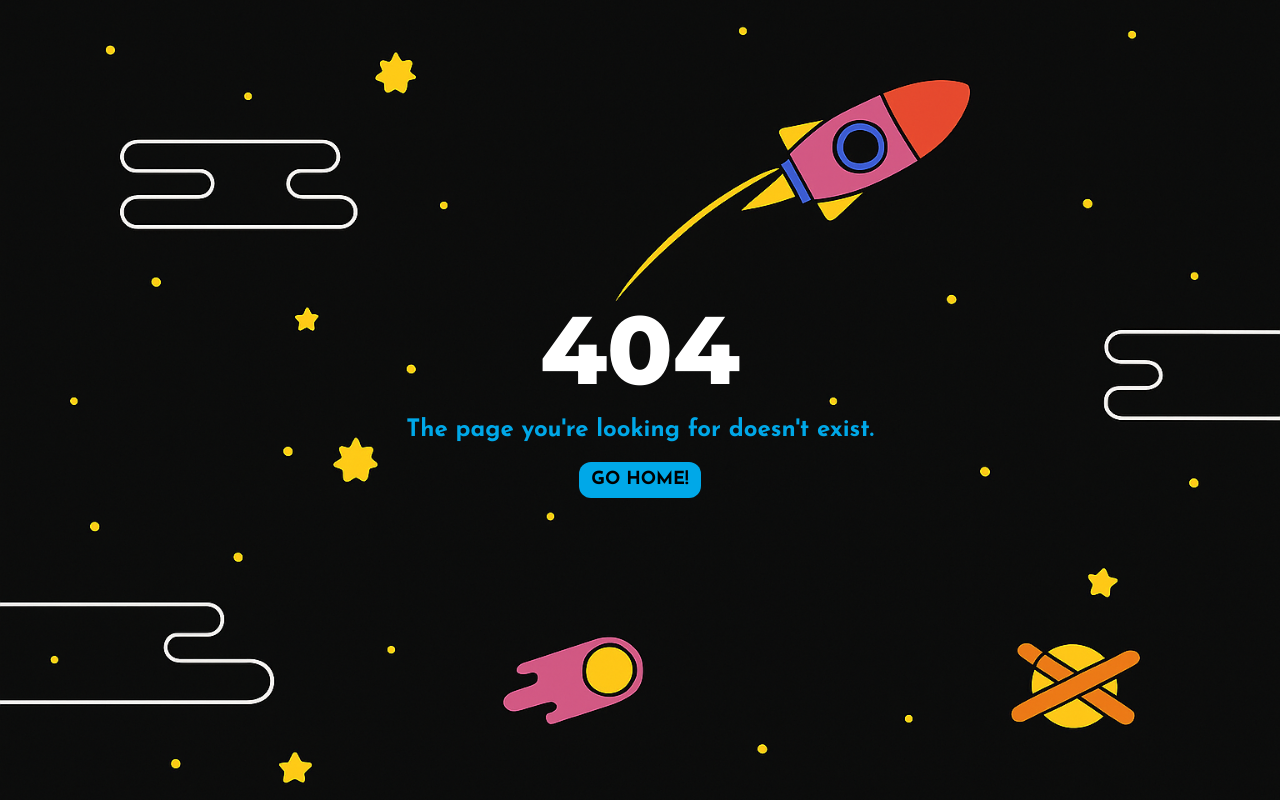
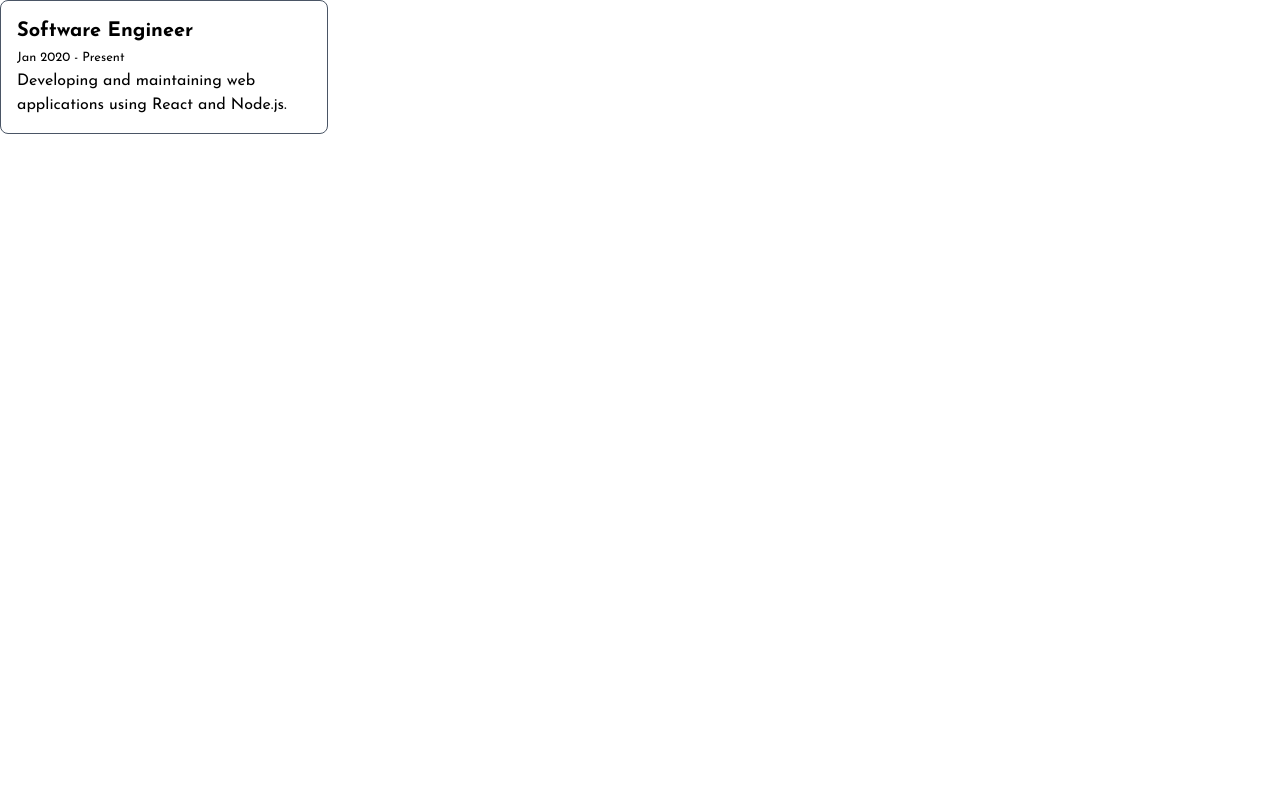
Before and after one commit to dominionnnnnnn/portfolio, a React (Vite) app: page /timeline in a window 1280 px wide. Before the commit this address had no page. Built offline with nearby package versions, Linux system fonts and the light colour scheme.

Commit message:
project page

```diff
--- a/src/App.jsx
+++ b/src/App.jsx
@@ -1,7 +1,9 @@
 import Mainlayout from "./layouts/Mainlayout"
 import HomePage from "./pages/HomePage"
 import AboutPage from "./pages/AboutPage"
+import ProjectsPage from "./pages/ProjectsPage"
 import NotFound from "./components/NotFound"
+import ExpLine from "./components/ExpLine"
 import { Route, createBrowserRouter, createRoutesFromElements, RouterProvider } from "react-router-dom"
 
 const router = createBrowserRouter(
@@ -10,7 +12,9 @@ const router = createBrowserRouter(
       <Route path="/" element={<Mainlayout />} >
         <Route index element={<HomePage/>} />
         <Route path="/about" element={<AboutPage/>} />
+        <Route path="/projects" element={<ProjectsPage/>}/>
       </Route>
+        <Route path="/timeline" element={<ExpLine/>} />
         <Route path="*" element={<NotFound/>} />
     </>
   )
--- /dev/null
+++ b/src/components/ExpLine.jsx
@@ -0,0 +1,15 @@
+import React from 'react'
+import TimeCard from './TImeCard'
+
+const ExpLine = () => {
+  return (
+    <div className='relative'>
+      <TimeCard
+        title="Software Engineer"
+        time="Jan 2020 - Present"
+        content="Developing and maintaining web applications using React and Node.js."/>
+    </div>
+  )
+}
+
+export default ExpLine
--- /dev/null
+++ b/src/components/TimeCard.jsx
@@ -0,0 +1,13 @@
+import React from 'react'
+
+const TImeCard = ({ title, time, content }) => {
+  return (
+    <div className='border-1 border-gray-600 w-82 p-4 rounded-lg'>
+      <h1 className='text-xl font-bold'>{title}</h1>
+      <small>{time}</small>
+      <p>{content}</p>
+    </div>
+  )
+}
+
+export default TImeCard
--- /dev/null
+++ b/src/pages/ProjectsPage.jsx
@@ -0,0 +1,12 @@
+import React from 'react'
+import Projects from '../components/Projects'
+
+const ProjectsPage = () => {
+  return (
+    <div>
+      <Projects/>
+    </div>
+  )
+}
+
+export default ProjectsPage
```
